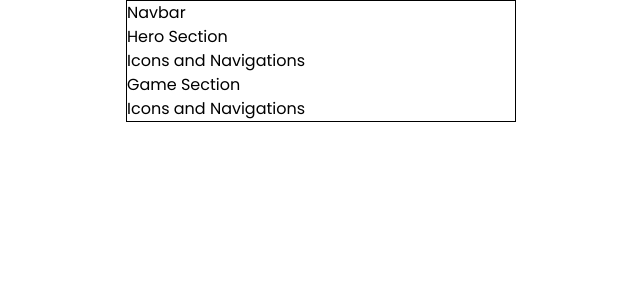
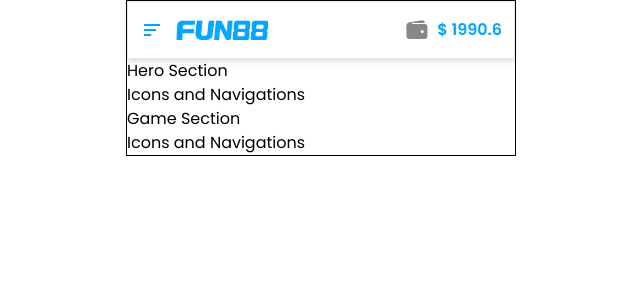
Before and after one commit to bryancastillo10/frontend-mock-exam, a React (Vite) app: page / in a window 1280 px wide. Shown: the top 300 px of the page, without its empty margins (319-959 px from the left). Built offline with nearby package versions, Linux system fonts and the light colour scheme.

Commit message:
style: initialize navbar

```diff
--- a/src/components/main/Navbar.tsx
+++ b/src/components/main/Navbar.tsx
@@ -1,4 +1,19 @@
+import { BiMenuAltLeft } from "react-icons/bi";
+import { IoWallet } from "react-icons/io5";
+import NavLogo from "../../assets/F1M5_Logo.png";
+
 const Navbar = () => {
-  return <div>Navbar</div>;
+  return (
+    <nav className="px-3 py-4 border shadow-md flex justify-between">
+      <div className="flex gap-3 items-center">
+        <BiMenuAltLeft size="24" className="text-primary" />
+        <img src={NavLogo} className="h-5 max-w-sm" />
+      </div>
+      <div className="flex gap-2 items-center">
+        <IoWallet size="24" className="text-secondary" />
+        <h1 className="font-semibold text-primary">$ 1990.6</h1>
+      </div>
+    </nav>
+  );
 };
 export default Navbar;
--- a/src/index.css
+++ b/src/index.css
@@ -1,4 +1,4 @@
-@import url("https://fonts.googleapis.com/css2?family=Poppins:wght@400;700&display=swap");
+@import url("https://fonts.googleapis.com/css2?family=Poppins:wght@400;600;700&display=swap");
 
 @tailwind base;
 @tailwind components;
--- a/tailwind.config.js
+++ b/tailwind.config.js
@@ -12,6 +12,7 @@ export default {
       },
       fontWeight: {
         regular: 400,
+        semibold: 600,
         bold: 700,
       },
       fontSize: {
```
Also changed, not shown: src/assets/F1M5_Logo.png (added).
